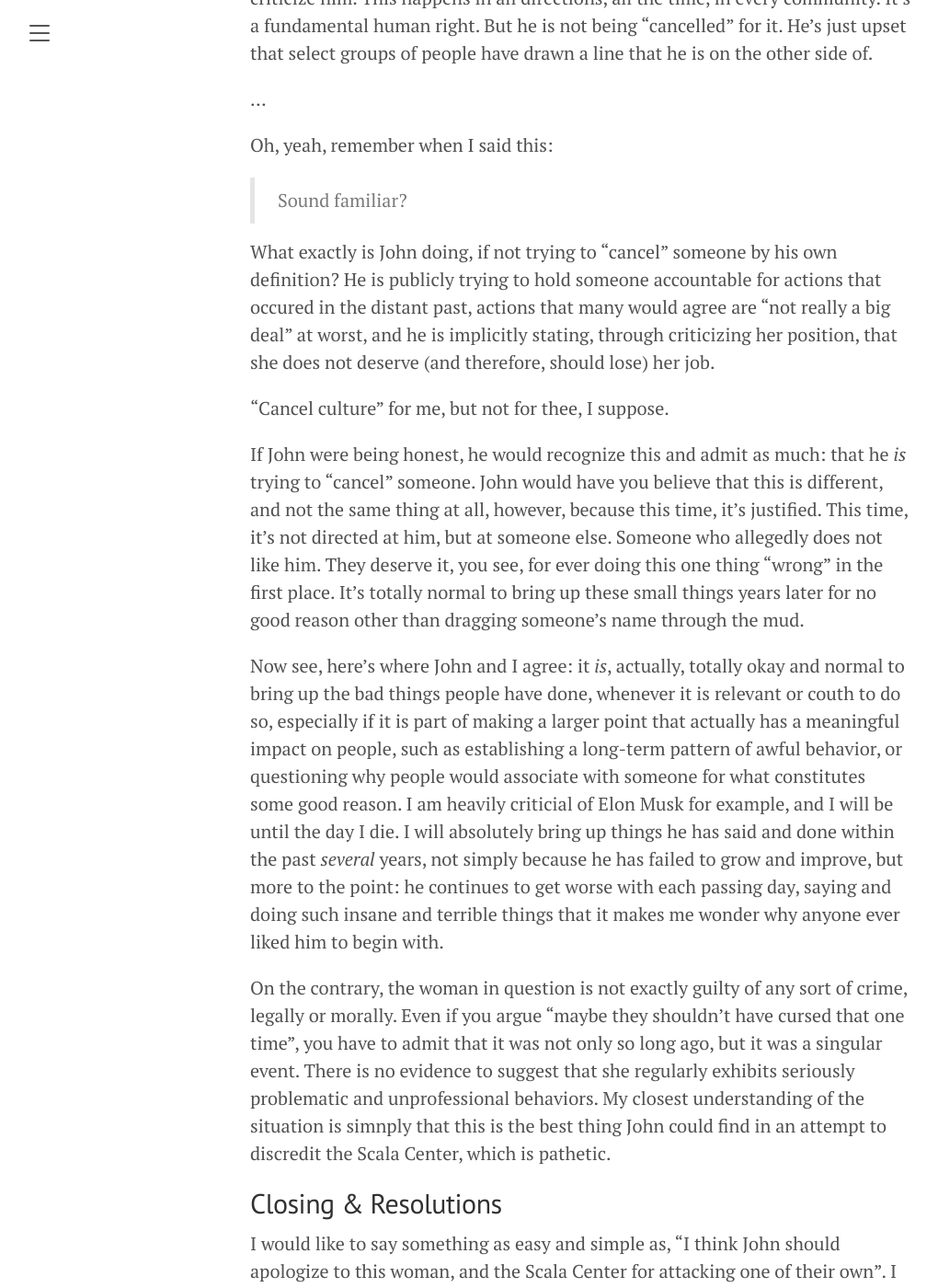
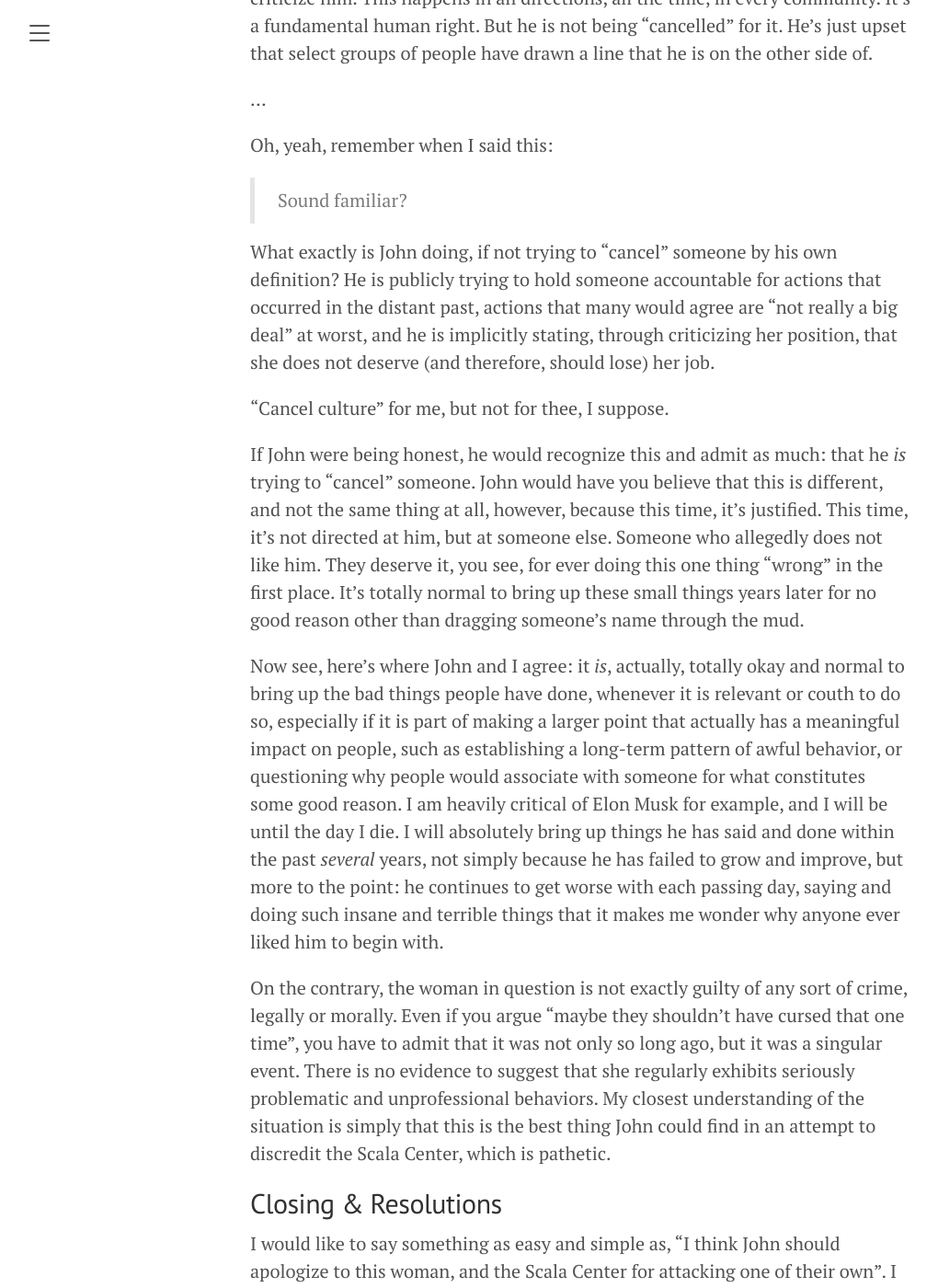
Before and after one commit to sloshy/blog, a Jekyll site: the page built from _posts/2023-03-10-women-belong.md, in a window 1280 px wide and 1400 px high, scrolled down 15357 px. Shown: the whole window at 92% size, without its empty margins (8-1028 px from the left). Built offline with Jekyll 4.4.1, drawn with Linux system fonts in a browser that asks for light colours; some of the changed text lies outside the part shown.

Commit message:
Fix some typos

```diff
--- a/_posts/2023-03-10-women-belong.md
+++ b/_posts/2023-03-10-women-belong.md
@@ -97,19 +97,19 @@ That covers the objectification angle, but for some reason you might be hung up
 It is so tempting to look at this situation in a bottle and think that this woman, who to you might as well have been willed into existence just for this talk if you do not know them or have not grown up with them, is acting "irresponsibly" out of nowhere, that there is no possible context that would make this okay. By refusing to even pretend to understand the source of the frustration, that sometimes a single straw can break a camel's back after so many years of this, it shows a distinct lack of empathy and understanding.
 
 ## Also, it was nearly four years ago
-Don't think this has been mentioned by John or almost anybody else, but for the record, this talk occured on or around October 7, 2019.
+Don't think this has been mentioned by John or almost anybody else, but for the record, this talk occurred on or around October 7, 2019.
 
 John's comments, by comparison, were made on March 9th, 2023, and today is March 10, 2023, about three and a half years apart.
 
-When we're talking about the competency of someone to do their job, or to be an effective leader, linking to a single (justified, in my opinion) outbutst of profanity from nearly **four years ago** (which might have also been from before she got the job) just makes it seem like you are digging for dirt. You are looking for evidence to use in your righteous quest to criticize someone, and not actually holding this against them in any meaningfully honest capacity. Did that outburst affect you? Have you not been able to sleep soundly for four years? Really?
+When we're talking about the competency of someone to do their job, or to be an effective leader, linking to a single (justified, in my opinion) outburst of profanity from nearly **four years ago** (which might have also been from before she got the job) just makes it seem like you are digging for dirt. You are looking for evidence to use in your righteous quest to criticize someone, and not actually holding this against them in any meaningfully honest capacity. Did that outburst affect you? Have you not been able to sleep soundly for four years? Really?
 
 Lets be reasonable. Who among us has not, at any point in time, ever gotten "unreasonably angry" about some situation? Maybe you cursed at someone. Maybe it was your boss, or your friend, or your family. Being angry is not an unforgivable sin. By contrast, I would argue that refusing to understand why someone would be angry or refusing to apologize if your own anger was unjustified, is actually a problem worth caring about.
 
 Or, perhaps, this is such a small, singular incident, that even if it were a bad look (which it is not) it was so long ago and comes with so many caveats that I would be willing to overlook it on the principle that each person's character is a rolling average of their continuous actions. If you do something bad once, and never approvingly acknowledge it ever again, for certain kinds of actions that seems like a fair sort of thing to waive. Now, does that mean I have to make nice with everyone who was personally mean to me several years ago? Absolutely not. That is my personal, private decision. Not only was this not directed at John, so he has no right to feel personally offended, but it is also so small in scale and scope that any reasonable person should be able to forgive and look the other way as if it never happened.
 
-Do you want to know what happened the last time I had an outburst in a professional setting? I was in California for an internship. I was thrilled to have the opportunity, being from the midwest, as I could use this to bolster my resume and get a head start on my career. Unfortunately for me, the pay was lousy, and literally the only place I could afford to stay (while dipping into my savings) was an Airbnb with a dozen or so other beds. I slept in a closet all summer, I had to deal with living around over a dozen other people (each of which had their own issues and conflicts), I commutted to work in the hot San Jose sun, and after a while it started getting to me. I became angry. Not just at myself for taking this obviously bad deal of a job, but at the business for ever thinking it was acceptable to offer in the first place.
+Do you want to know what happened the last time I had an outburst in a professional setting? I was in California for an internship. I was thrilled to have the opportunity, being from the midwest, as I could use this to bolster my resume and get a head start on my career. Unfortunately for me, the pay was lousy, and literally the only place I could afford to stay (while dipping into my savings) was an Airbnb with a dozen or so other beds. I slept in a closet all summer, I had to deal with living around over a dozen other people (each of which had their own issues and conflicts), I commuted to work in the hot San Jose sun, and after a while it started getting to me. I became angry. Not just at myself for taking this obviously bad deal of a job, but at the business for ever thinking it was acceptable to offer in the first place.
 
-I had a meeting with the boss of this company, where I laid out my concerns, and how it had affected my mental health, hoping to find some kind of understanding. They threw the entire thing back in my face, at which point I said, and I quote, they were paying me a "fucking starvation wage". This greatly upset my boss. I'll never forget how he responded to me, not by defusing the situation but by telling me, "first of all, do not swear at me". He followed this up with, I kid you not, a book recommendation. I forget what it was called, (something maybe involving the phrase "Yes, sir!") but looking into it, I felt so offended I was without words. The premise was basically a way to condition you to be uncritically accepting of whatever your boss is giving you. Don't stand up for yourself, it seemed to say. You are being **given an opportunity** and you should be *thankful!* Never mind the fact that $15/hr in the San Francisco Bay Area of all places is literally too poor to afford the most basic accomodations. Never mind the fact that the other intern there was also in a similar living situation as me, so they could have done their due dilligence upfront instead of waiting for someone to complain.
+I had a meeting with the boss of this company, where I laid out my concerns, and how it had affected my mental health, hoping to find some kind of understanding. They threw the entire thing back in my face, at which point I said, and I quote, they were paying me a "fucking starvation wage". This greatly upset my boss. I'll never forget how he responded to me, not by defusing the situation but by telling me, "first of all, do not swear at me". He followed this up with, I kid you not, a book recommendation. I forget what it was called, (something maybe involving the phrase "Yes, sir!") but looking into it, I felt so offended I was without words. The premise was basically a way to condition you to be uncritically accepting of whatever your boss is giving you. Don't stand up for yourself, it seemed to say. You are being **given an opportunity** and you should be *thankful!* Never mind the fact that $15/hr in the San Francisco Bay Area of all places is literally too poor to afford the most basic accommodations. Never mind the fact that the other intern there was also in a similar living situation as me, so they could have done their due diligence upfront instead of waiting for someone to complain.
 
 When I think of people being overly critical of profanity, acting like it is the most unspeakable sin a person can commit, I think of that old boss. I think of how me swearing at him that one time, on the verge of tears after several days of nervous breakdowns, was more offensive than their terrible business proposition. I think of being told to shut up and take what I was given, because I suppose I "should be thankful I even have a job at all", and should not complain about the conditions I was forced to live in if I wanted to keep the job.
 
@@ -147,15 +147,15 @@ Oh, yeah, remember when I said this:
 
 > Sound familiar?
 
-What exactly is John doing, if not trying to "cancel" someone by his own definition? He is publicly trying to hold someone accountable for actions that occured in the distant past, actions that many would agree are "not really a big deal" at worst, and he is implicitly stating, through criticizing her position, that she does not deserve (and therefore, should lose) her job.
+What exactly is John doing, if not trying to "cancel" someone by his own definition? He is publicly trying to hold someone accountable for actions that occurred in the distant past, actions that many would agree are "not really a big deal" at worst, and he is implicitly stating, through criticizing her position, that she does not deserve (and therefore, should lose) her job.
 
 "Cancel culture" for me, but not for thee, I suppose.
 
 If John were being honest, he would recognize this and admit as much: that he *is* trying to "cancel" someone. John would have you believe that this is different, and not the same thing at all, however, because this time, it's justified. This time, it's not directed at him, but at someone else. Someone who allegedly does not like him. They deserve it, you see, for ever doing this one thing "wrong" in the first place. It's totally normal to bring up these small things years later for no good reason other than dragging someone's name through the mud.
 
-Now see, here's where John and I agree: it *is*, actually, totally okay and normal to bring up the bad things people have done, whenever it is relevant or couth to do so, especially if it is part of making a larger point that actually has a meaningful impact on people, such as establishing a long-term pattern of awful behavior, or questioning why people would associate with someone for what constitutes some good reason. I am heavily criticial of Elon Musk for example, and I will be until the day I die. I will absolutely bring up things he has said and done within the past *several* years, not simply because he has failed to grow and improve, but more to the point: he continues to get worse with each passing day, saying and doing such insane and terrible things that it makes me wonder why anyone ever liked him to begin with.
+Now see, here's where John and I agree: it *is*, actually, totally okay and normal to bring up the bad things people have done, whenever it is relevant or couth to do so, especially if it is part of making a larger point that actually has a meaningful impact on people, such as establishing a long-term pattern of awful behavior, or questioning why people would associate with someone for what constitutes some good reason. I am heavily critical of Elon Musk for example, and I will be until the day I die. I will absolutely bring up things he has said and done within the past *several* years, not simply because he has failed to grow and improve, but more to the point: he continues to get worse with each passing day, saying and doing such insane and terrible things that it makes me wonder why anyone ever liked him to begin with.
 
-On the contrary, the woman in question is not exactly guilty of any sort of crime, legally or morally. Even if you argue "maybe they shouldn't have cursed that one time", you have to admit that it was not only so long ago, but it was a singular event. There is no evidence to suggest that she regularly exhibits seriously problematic and unprofessional behaviors. My closest understanding of the situation is simnply that this is the best thing John could find in an attempt to discredit the Scala Center, which is pathetic.
+On the contrary, the woman in question is not exactly guilty of any sort of crime, legally or morally. Even if you argue "maybe they shouldn't have cursed that one time", you have to admit that it was not only so long ago, but it was a singular event. There is no evidence to suggest that she regularly exhibits seriously problematic and unprofessional behaviors. My closest understanding of the situation is simply that this is the best thing John could find in an attempt to discredit the Scala Center, which is pathetic.
 
 ## Closing & Resolutions
 I would like to say something as easy and simple as, "I think John should apologize to this woman, and the Scala Center for attacking one of their own". I would like to, but it seems futile at this stage. People such as John, not specifically but an entire group of people, these men who feel justified in wedging division between people along sexual boundaries and then recoiling in horror at the suggestion that they might have done or said something wrong, are an entire societal problem. I do not expect an apology, because as I alluded to earlier, John and people like him have long patterns of behavior. Many people, myself and others included, independently come to conclusions about people such as him, based on the way they interact with others. Based on the actions and words they say at appropriate times. I have seen nothing, not one single ray of hope from that crowd, in so many years.
```
Also changed, not shown: other parts of _posts/2023-03-10-women-belong.md (+3 -3 lines).
